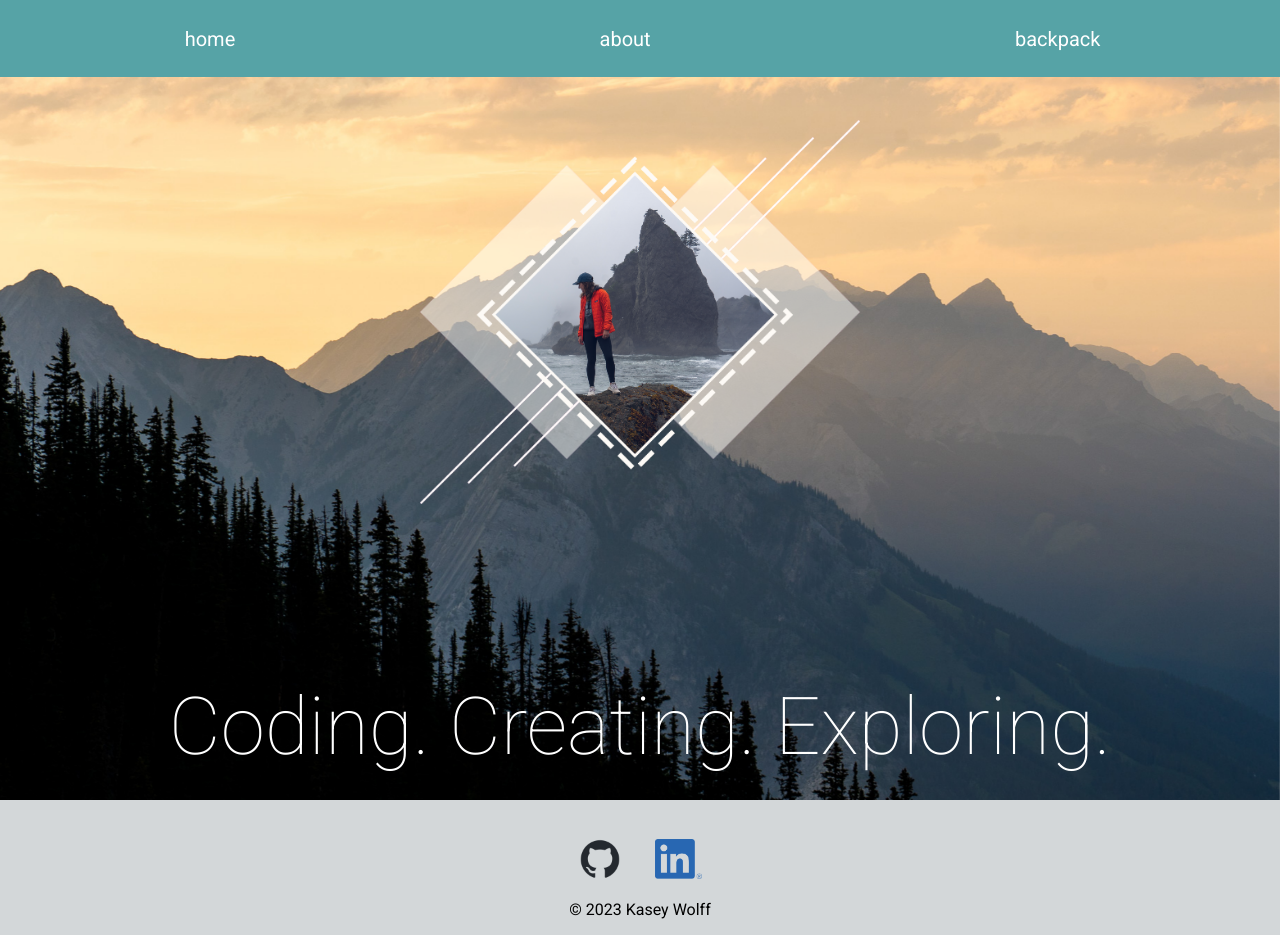
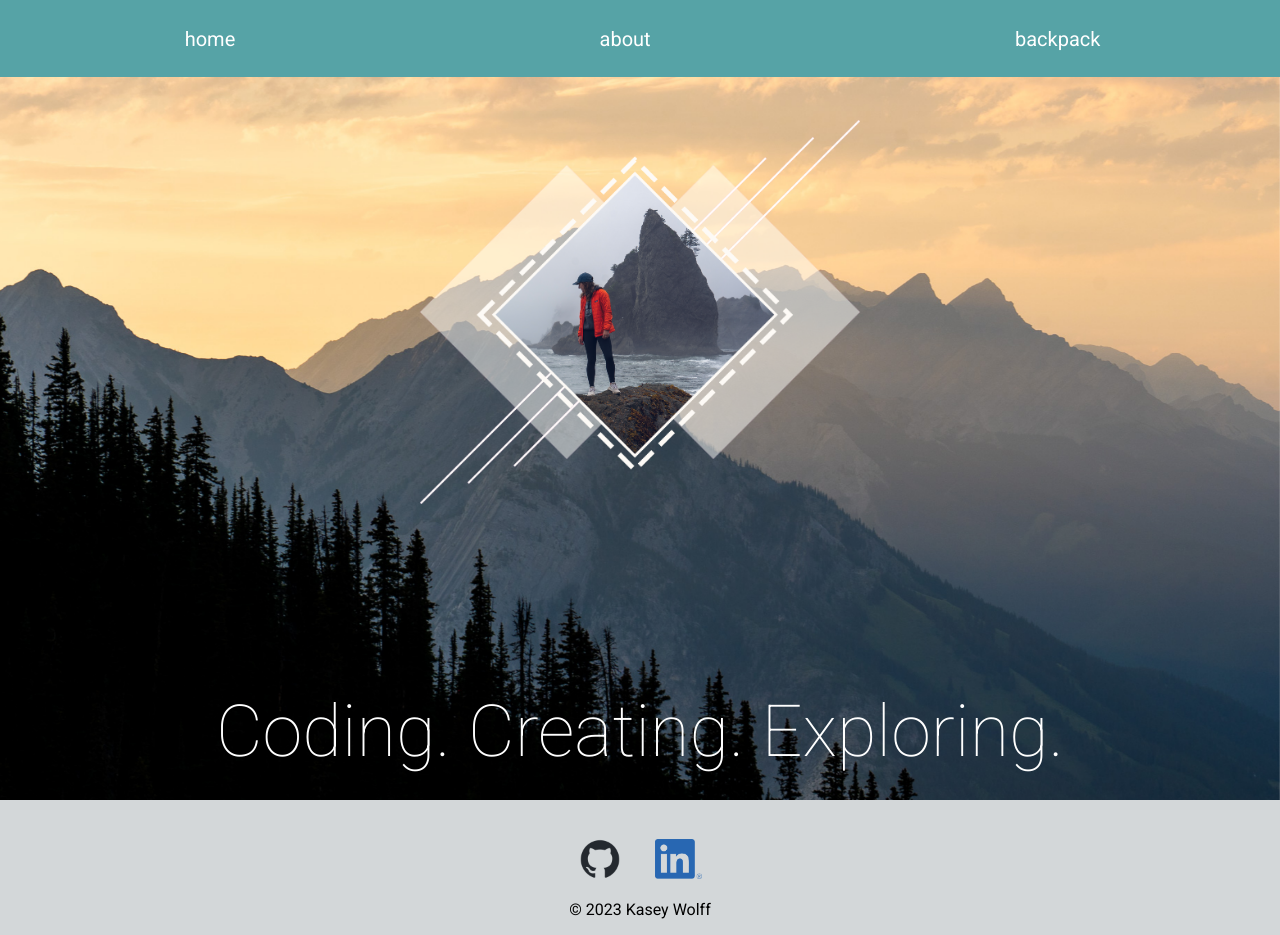
Before and after one commit to kaseywolff/kaseywolff.dev, a React app: page / in a window 1280 px wide. Built offline with nearby package versions, Linux system fonts and the light colour scheme.

Commit message:
adjust font size

```diff
--- a/client/styles/home.scss
+++ b/client/styles/home.scss
@@ -81,9 +81,9 @@
 
 #slogan {
   display: flex;
-    position: absolute;
-    bottom: 0;
-  // flex-direction: column;
+  position: absolute;
+  bottom: 0;
+  max-height: 40vh;
   justify-content:center;
   padding-bottom: 1%;
   padding-left: 5%;
@@ -91,5 +91,5 @@
   margin: 1%;
   // margin-bottom: 20vh;
   max-width: 100vw;
-  font-size: 10vh;
+  font-size: 9vh;
 };
```
